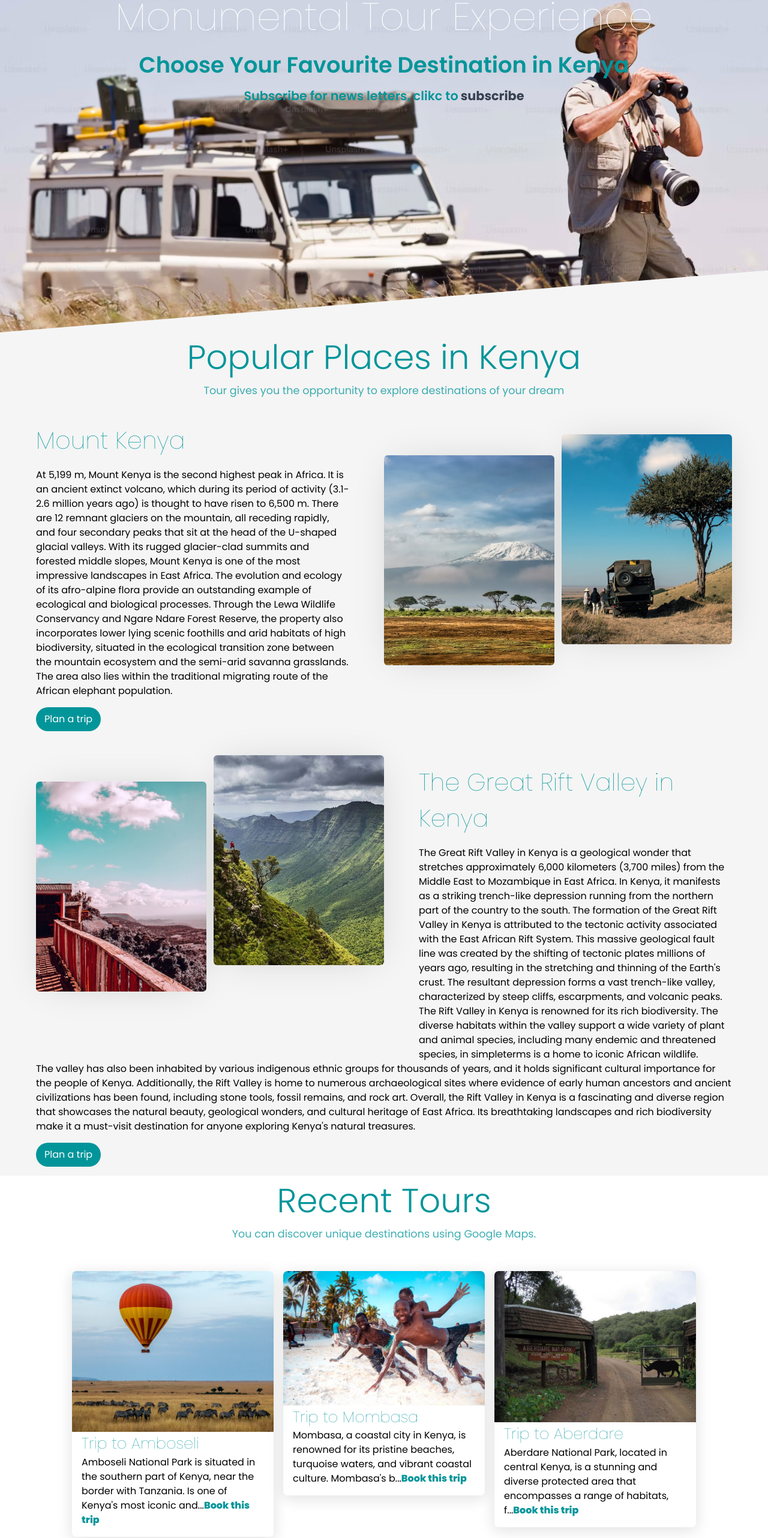
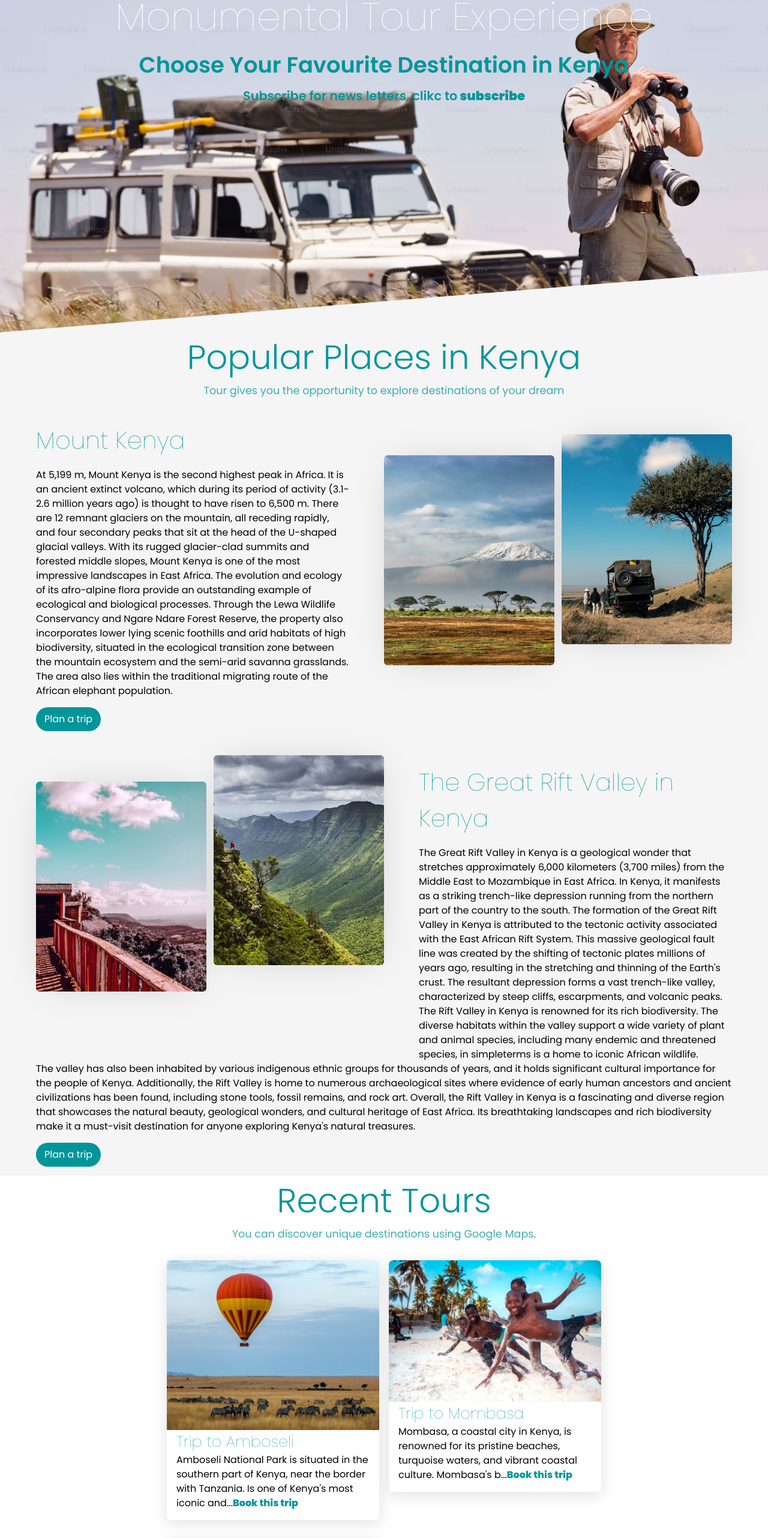
Before and after one commit to arnold-0803/Safari-Front-end-Web-Project, a React (Create React App) app: page / in a window 1280 px wide. Shown: the part 120-2684 px from the top of the page at 60% size. Built offline with nearby package versions, Linux system fonts and the light colour scheme; the HTML template or start-up script is replaced by a standard one.

Commit message:
fixed some bugs and made little changes

```diff
--- a/src/components/HeroFrame.jsx
+++ b/src/components/HeroFrame.jsx
@@ -20,7 +20,7 @@ const HeroFrame = (props) => {
             <p className="font-semibold text-[#01959a] text-[1.3rem] cursor-pointer"
               onClick={props.handleToggle}>
               {props.subText}
-              <span className="text-gray-700 font-bold hover:underline ml-1">
+              <span className="text-[#01959a] font-black hover:underline ml-1">
                 {props.buttonText}
               </span>
             </p>
--- a/src/index.css
+++ b/src/index.css
@@ -139,6 +139,7 @@ nav .menubar i{
   margin-left: 20px;
 }
 
+.home .cards ul,
 .service .cards ul,
 .search .cards ul,
 .favourite .cards ul{
@@ -146,6 +147,7 @@ nav .menubar i{
   items-start pt-[30px] max-[875px]:grid-cols-[repeat(auto-fit,minmax(280px,max-content))];
 }
 
+.home .cards ul li,
 .service .cards ul li,
 .search .cards ul li,
 .favourite .cards ul li{
--- a/src/pages/Home.jsx
+++ b/src/pages/Home.jsx
@@ -80,7 +80,7 @@ const Home = ({scrollToTop}) => {
           destinations={data2.places}
         />
       </div>
-      <div>
+      <div className="cards">
         <Destinations
           heading="Recent Tours"
           destinations={dataOne}
```
